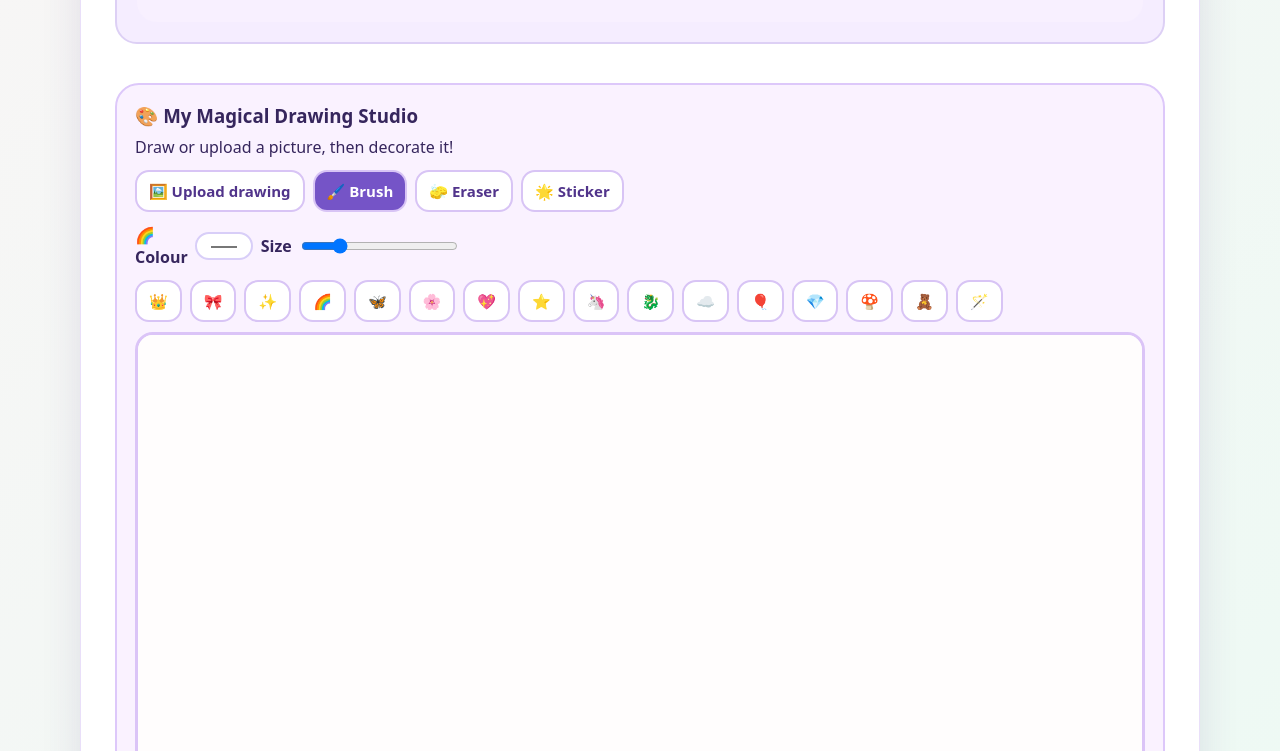
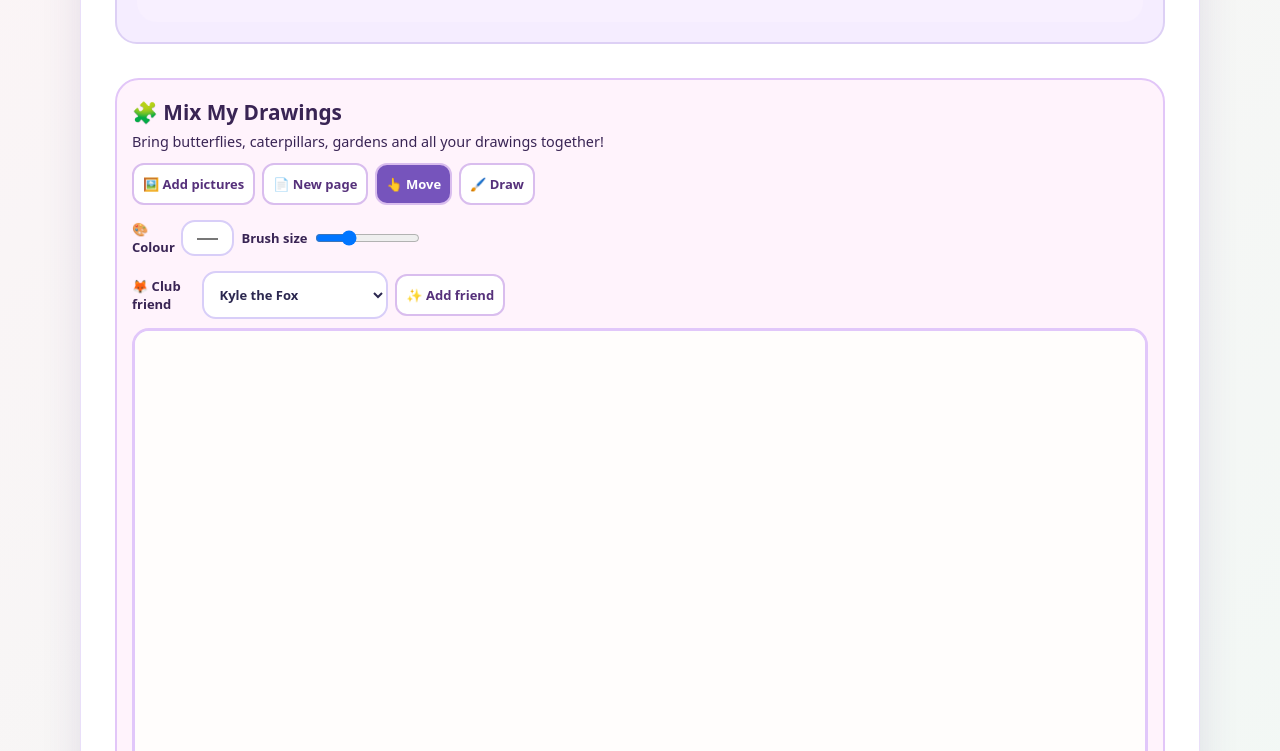
Before and after one commit to chaiseskye-crypto/little-imagination-club, a plain HTML site: page index.html in a window 1280 px wide. Shown: the part 7949-8700 px from the top of the page. Drawn offline with Linux system fonts and the light colour scheme.

Commit message:
Update index.html

```diff
--- a/index.html
+++ b/index.html
@@ -64,5 +64,6 @@
   <script src="story_scenes_addon.js"></script>
 <script src="cute_gallery_addon.js"></script>
 <script src="magical_drawing_studio.js"></script>
+<script src="mix_my_drawings.js"></script>
 </body>
 </html>
```
